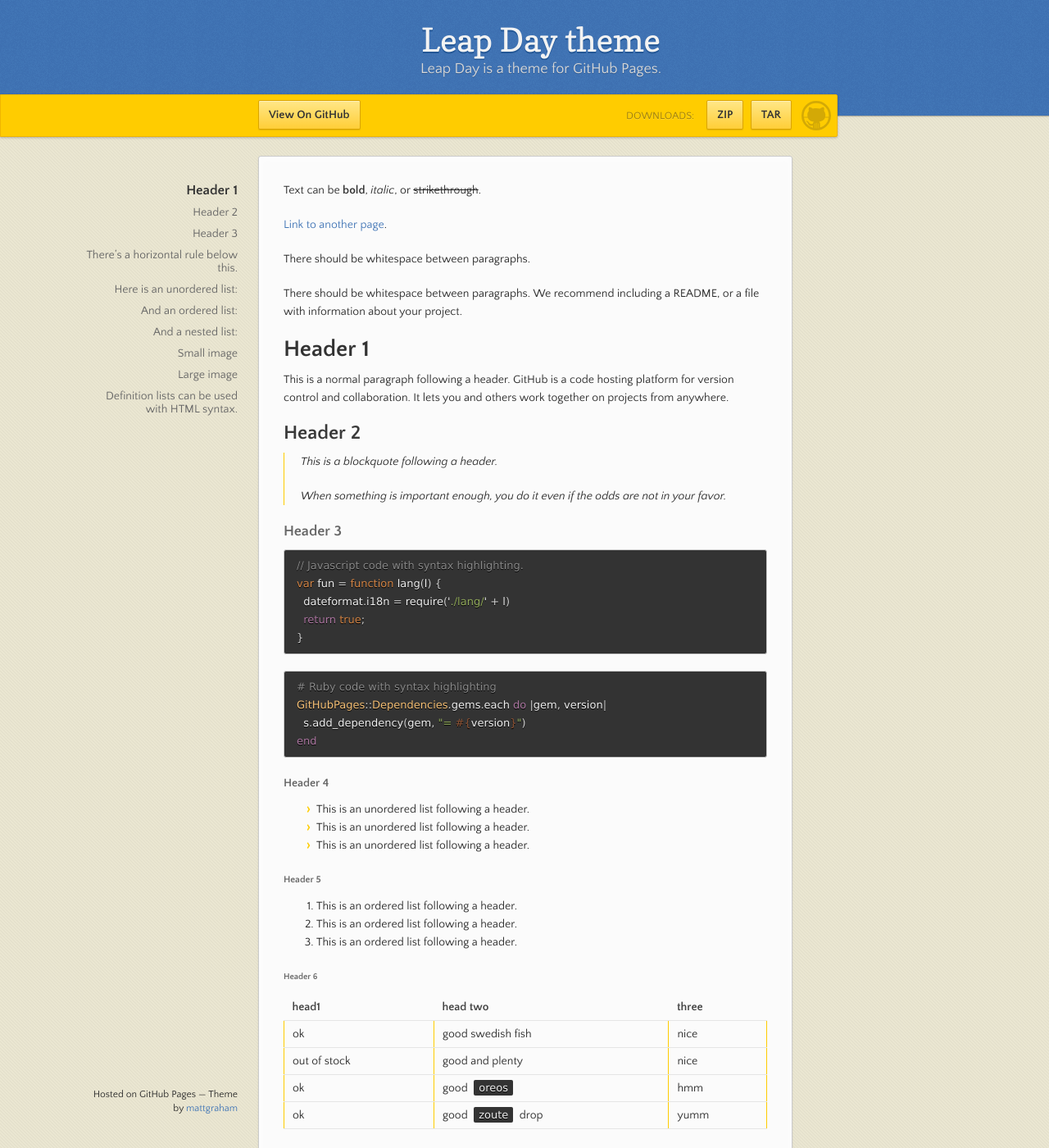
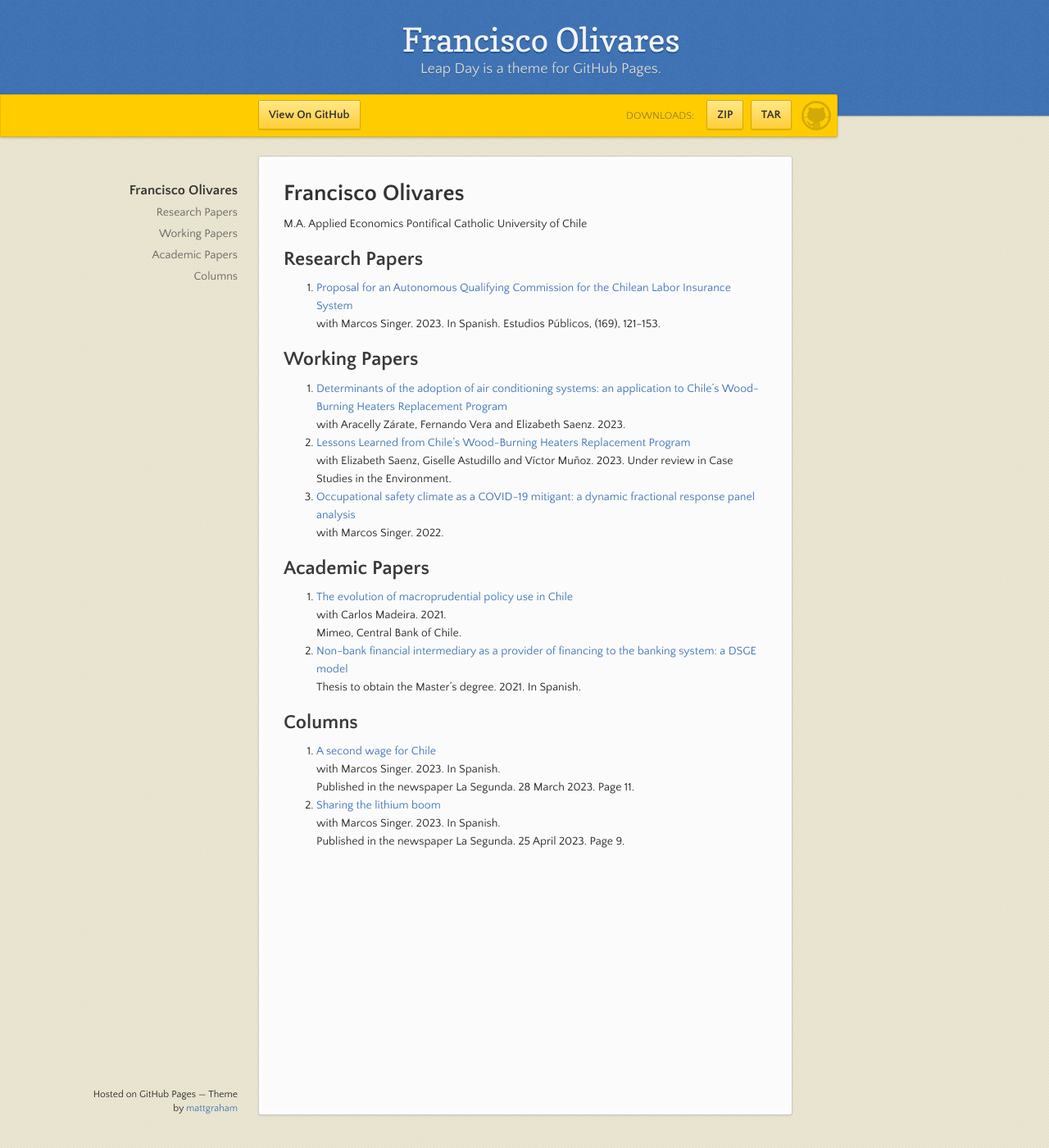
Before and after one commit to fco-olivares/fco-olivares.github.io, a Jekyll site: the page built from index.md, in a window 1280 px wide and 1400 px high. Shown: the whole window at 82% size. Built offline with Jekyll 4.4.1, drawn with Linux system fonts in a browser that asks for light colours; our own code applies the rules of GitHub Pages for plain Markdown files; some of the changed text lies outside the part shown.

Commit message:
Update index.md

````diff
--- a/index.md
+++ b/index.md
@@ -1,123 +1,32 @@
----
-layout: default
----
+# Francisco Olivares
 
-Text can be **bold**, _italic_, or ~~strikethrough~~.
+M.A. Applied Economics Pontifical Catholic University of Chile
 
-[Link to another page](./another-page.html).
+## Research Papers
+1. [Proposal for an Autonomous Qualifying Commission for the Chilean Labor Insurance System](https://doi.org/10.38178/07183089/2154220112)
+with Marcos Singer. 2023. In Spanish.
+Estudios Públicos, (169), 121-153.
 
-There should be whitespace between paragraphs.
+## Working Papers
+1. [Determinants of the adoption of air conditioning systems: an application to Chile's Wood-Burning Heaters Replacement Program](https://fco-olivares.github.io/wp/adoption_acs.pdf)
+with Aracelly Zárate, Fernando Vera and Elizabeth Saenz. 2023.
+2. [Lessons Learned from Chile's Wood-Burning Heaters Replacement Program](https://fco-olivares.github.io/wp/cs_heaters.pdf)
+with Elizabeth Saenz, Giselle Astudillo and Víctor Muñoz. 2023.
+Under review in Case Studies in the Environment.
+3. [Occupational safety climate as a COVID-19 mitigant: a dynamic fractional response panel analysis](https://fco-olivares.github.io/wp/sc_covid.pdf)
+with Marcos Singer. 2022.
 
-There should be whitespace between paragraphs. We recommend including a README, or a file with information about your project.
+## Academic Papers
+1. [The evolution of macroprudential policy use in Chile](https://fco-olivares.github.io/ap/mp_chile.pdf)
+with Carlos Madeira. 2021.
+Mimeo, Central Bank of Chile.
+2. [Non-bank financial intermediary as a provider of financing to the banking system: a DSGE model](https://fco-olivares.github.io/ap/nbfi_dsge.pdf)
+Thesis to obtain the Master's degree. 2021. In Spanish.
 
-# Header 1
-
-This is a normal paragraph following a header. GitHub is a code hosting platform for version control and collaboration. It lets you and others work together on projects from anywhere.
-
-## Header 2
-
-> This is a blockquote following a header.
->
-> When something is important enough, you do it even if the odds are not in your favor.
-
-### Header 3
-
-```js
-// Javascript code with syntax highlighting.
-var fun = function lang(l) {
-  dateformat.i18n = require('./lang/' + l)
-  return true;
-}
-```
-
-```ruby
-# Ruby code with syntax highlighting
-GitHubPages::Dependencies.gems.each do |gem, version|
-  s.add_dependency(gem, "= #{version}")
-end
-```
-
-#### Header 4
-
-*   This is an unordered list following a header.
-*   This is an unordered list following a header.
-*   This is an unordered list following a header.
-
-##### Header 5
-
-1.  This is an ordered list following a header.
-2.  This is an ordered list following a header.
-3.  This is an ordered list following a header.
-
-###### Header 6
-
-| head1        | head two          | three |
-|:-------------|:------------------|:------|
-| ok           | good swedish fish | nice  |
-| out of stock | good and plenty   | nice  |
-| ok           | good `oreos`      | hmm   |
-| ok           | good `zoute` drop | yumm  |
-
-### There's a horizontal rule below this.
-
-* * *
-
-### Here is an unordered list:
-
-*   Item foo
-*   Item bar
-*   Item baz
-*   Item zip
-
-### And an ordered list:
-
-1.  Item one
-1.  Item two
-1.  Item three
-1.  Item four
-
-### And a nested list:
-
-- level 1 item
-  - level 2 item
-  - level 2 item
-    - level 3 item
-    - level 3 item
-- level 1 item
-  - level 2 item
-  - level 2 item
-  - level 2 item
-- level 1 item
-  - level 2 item
-  - level 2 item
-- level 1 item
-
-### Small image
-
-![Octocat](https://github.githubassets.com/images/icons/emoji/octocat.png)
-
-### Large image
-
-![Branching](https://guides.github.com/activities/hello-world/branching.png)
-
-
-### Definition lists can be used with HTML syntax.
-
-<dl>
-<dt>Name</dt>
-<dd>Godzilla</dd>
-<dt>Born</dt>
-<dd>1952</dd>
-<dt>Birthplace</dt>
-<dd>Japan</dd>
-<dt>Color</dt>
-<dd>Green</dd>
-</dl>
-
-```
-Long, single-line code blocks should not wrap. They should horizontally scroll if they are too long. This line should be long enough to demonstrate this.
-```
-
-```
-The final element.
-```
+## Columns
+1. [A second wage for Chile](https://fco-olivares.github.io/nc/C_ssSQM_LS.pdf)
+with Marcos Singer. 2023. In Spanish.
+Published in the newspaper La Segunda. 28 March 2023. Page 11.
+2. [Sharing the lithium boom](https://fco-olivares.github.io/nc/C_cblSQM_LS.pdf)
+with Marcos Singer. 2023. In Spanish.
+Published in the newspaper La Segunda. 25 April 2023. Page 9.
````
